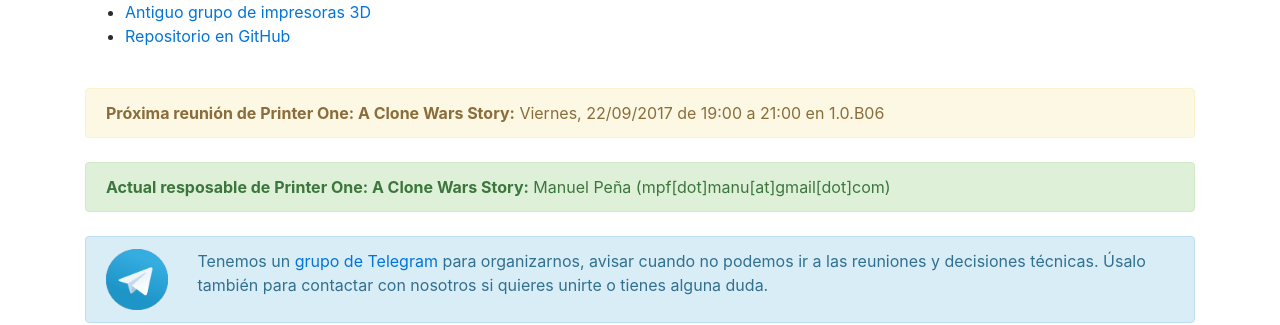
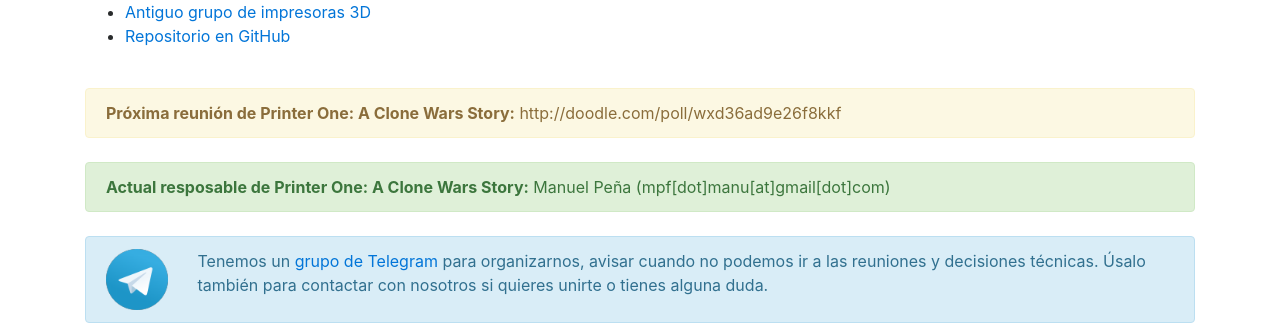
Before and after one commit to asrob-uc3m/asrob-uc3m.github.io, a Jekyll site: the page built from _workgroups/2017-05-28-printer-one.markdown, in a window 1280 px wide and 900 px high, scrolled down 1048 px. Shown: the part 417-742 px from the top of the window. Built offline with Jekyll 4.4.1, drawn with Linux system fonts in a browser that asks for light colours.

Commit message:
Doodle for Printer One

```diff
--- a/_workgroups/2017-05-28-printer-one.markdown
+++ b/_workgroups/2017-05-28-printer-one.markdown
@@ -9,7 +9,7 @@
 picture_full: /img/printer_one-full.jpg
 manager: Manuel Peña
 manager_email: mpf[dot]manu[at]gmail[dot]com
-next_meeting:  Viernes, 22/09/2017 de 19:00 a 21:00 en 1.0.B06
+next_meeting: http://doodle.com/poll/wxd36ad9e26f8kkf <!--Viernes, 22/09/2017 de 19:00 a 21:00 en 1.0.B06-->
 layout: workgroup
 ---
 
```
